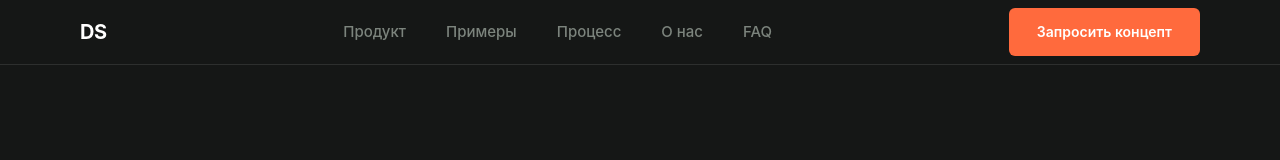
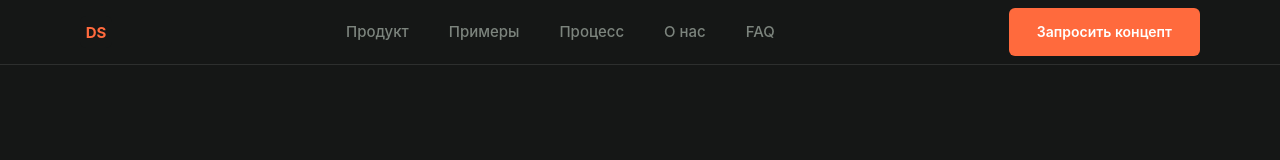
Before and after one commit to AlAnEx094/DestressToy, a React (Vite) app: page / in a window 1280 px wide. Shown: the top 160 px of the page. Built offline with nearby package versions, Linux system fonts and the light colour scheme; grey boxes are pictures that could not be loaded.

Commit message:
fix: replace header text logo with favicon.svg image

```diff
--- a/src/pages/LandingPage.jsx
+++ b/src/pages/LandingPage.jsx
@@ -293,11 +293,8 @@ export default function LandingPage() {
       >
         <Container className="relative">
           <div className="flex h-16 items-center justify-between gap-6">
-            <a
-              href="#hero"
-              className="text-xl font-bold text-white tracking-tight"
-            >
-              DS
+            <a href="#hero">
+              <img src="/favicon.svg" alt="DeStressToys" className="h-8 w-8" />
             </a>
 
             <nav className="hidden items-center gap-10 md:flex">
```
